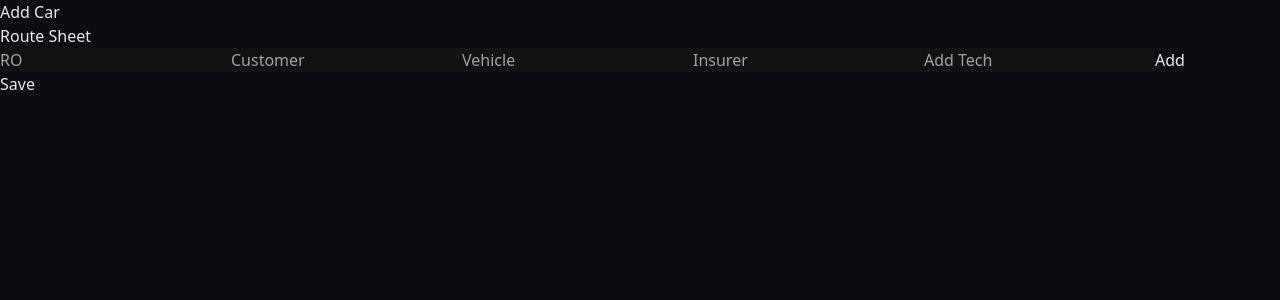
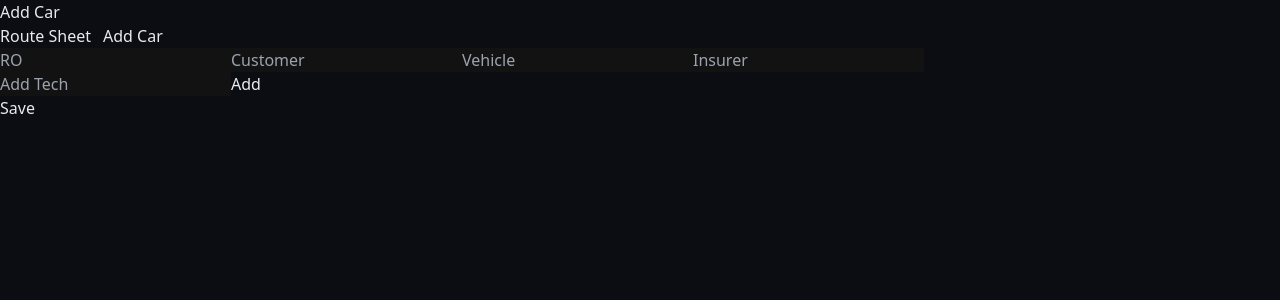
Before and after one commit to christianrogers1407/Leverage-app, a Next.js app: page /cars in a window 1280 px wide. Shown: the top 300 px of the page. Built offline with nearby package versions, Linux system fonts and the light colour scheme.

Commit message:
Add multi-tech to cars page

```diff
--- a/app/cars/page.tsx
+++ b/app/cars/page.tsx
@@ -43,13 +43,17 @@ export default function CarsPage() {
     setVehicle("");
     setInsurer("");
     setTechs([]);
+    setTechInput("");
   }
 
   return (
     <div>
       <h1>Add Car</h1>
 
-      <Link href="/routesheet">Route Sheet</Link>
+      <div className="flex gap-3">
+        <Link href="/routesheet">Route Sheet</Link>
+        <Link href="/cars">Add Car</Link>
+      </div>
 
       <form onSubmit={handleSave}>
         <input value={roNumber} onChange={(e) => setRoNumber(e.target.value)} placeholder="RO" />
@@ -57,8 +61,14 @@ export default function CarsPage() {
         <input value={vehicle} onChange={(e) => setVehicle(e.target.value)} placeholder="Vehicle" />
         <input value={insurer} onChange={(e) => setInsurer(e.target.value)} placeholder="Insurer" />
 
-        <input value={techInput} onChange={(e) => setTechInput(e.target.value)} placeholder="Add Tech" />
-        <button type="button" onClick={addTech}>Add</button>
+        <div>
+          <input
+            value={techInput}
+            onChange={(e) => setTechInput(e.target.value)}
+            placeholder="Add Tech"
+          />
+          <button type="button" onClick={addTech}>Add</button>
+        </div>
 
         <div>
           {techs.map((t, i) => (
```
